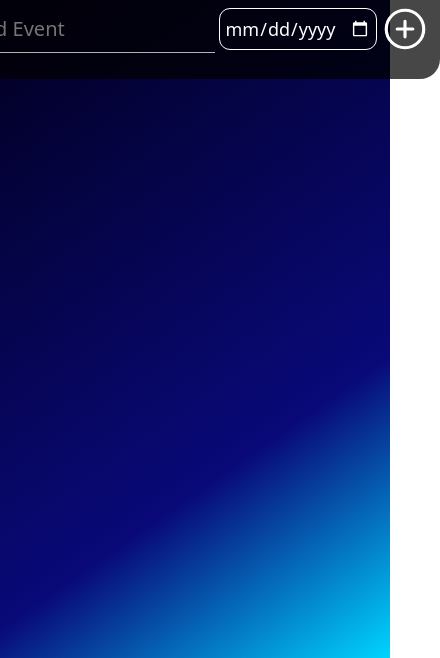
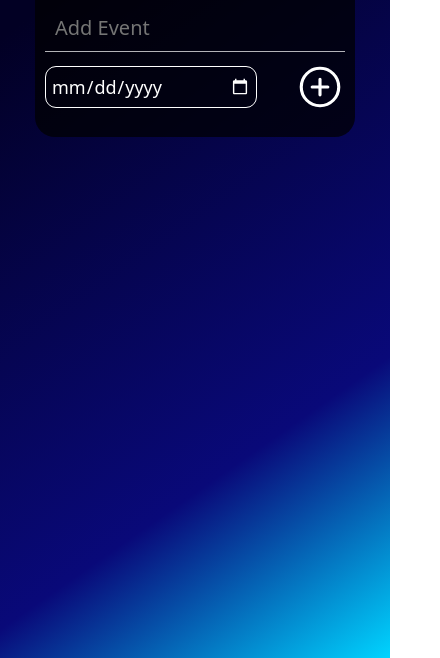
Before and after one commit to Himanshu4732/todo_list, a plain HTML site: page index.html in a window 390 px wide. Shown: the part 186-844 px from the top of the page, 440 px wide, since content can reach past the window. Drawn offline with nearby package versions, Linux system fonts and the light colour scheme.

Commit message:
adding media querries

```diff
--- a/CSS/style.css
+++ b/CSS/style.css
@@ -13,6 +13,7 @@
   .strick{
     text-decoration: line-through;
     opacity: 0.5;
+
   }
 
 .to-do-box{
@@ -141,9 +142,28 @@ margin-top: 100px;
 
 .item_added p{
     font-size: 20px;
-    width: 33%;
+    max-width: 33%;
 }
 ion-icon{
     cursor: pointer;
     color: white;
 }
+
+@media screen and (max-width: 500px){
+    .todo_cont{
+        width: 300px;
+    }
+    .text-input{
+        width: 100%;
+    }
+    .input_date{
+        width: 200px;
+    }
+    #todoinp{
+        flex-wrap: wrap;
+        gap:10px
+    }
+    .item_added p{
+        font-size: 15px;
+    }
+}
```
